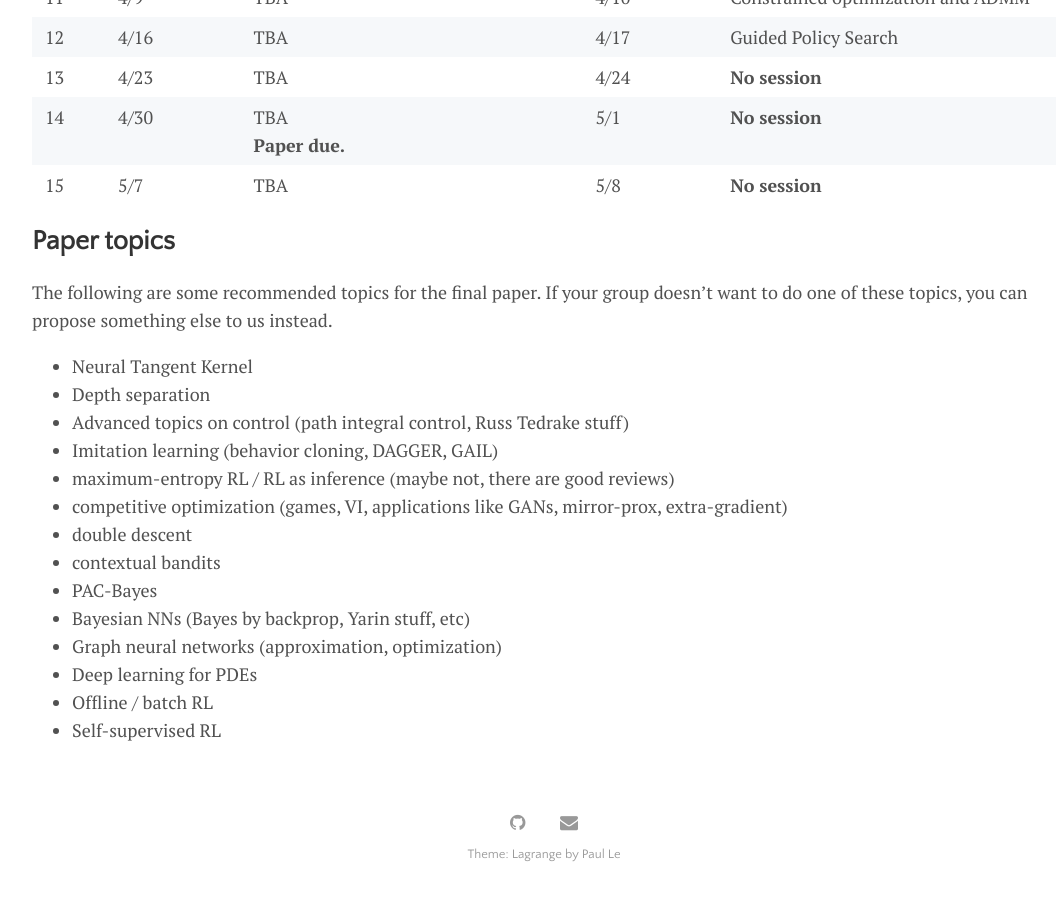
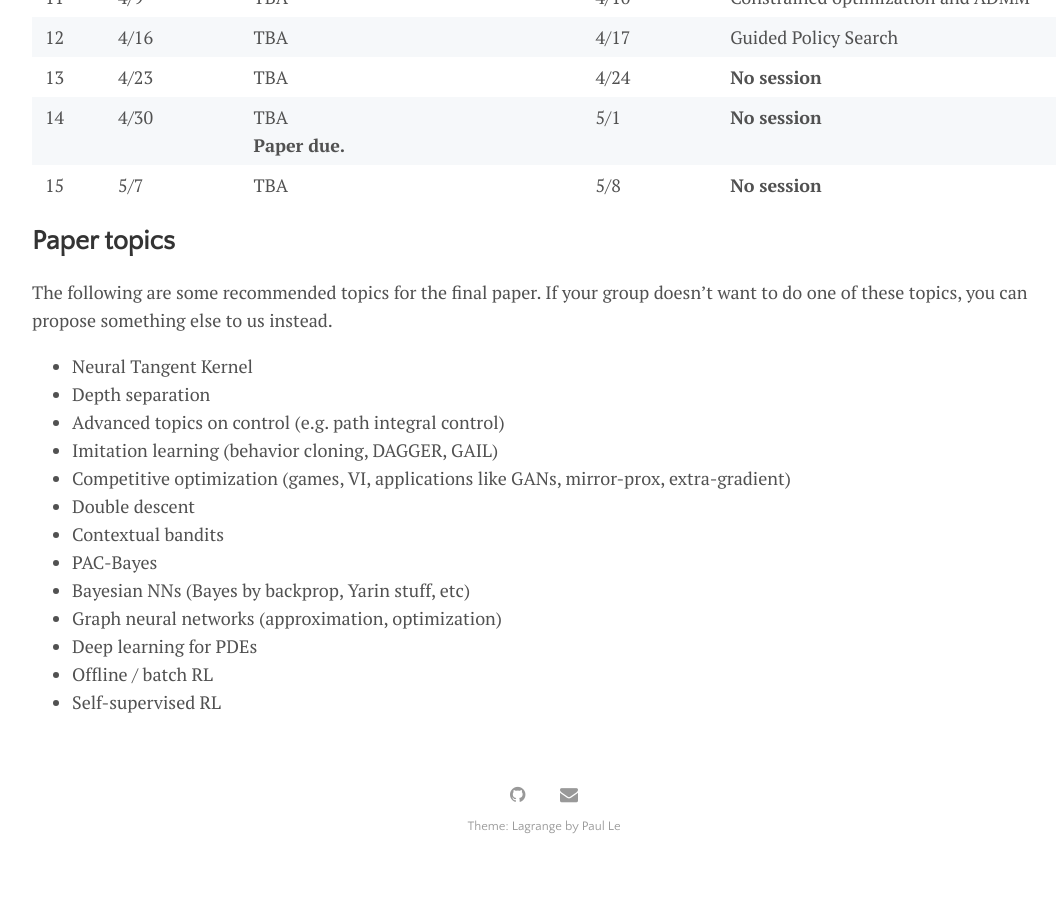
Before and after one commit to willwhitney/mathsdl-spring20, a Jekyll site: the page built from index.md, in a window 1280 px wide and 900 px high, scrolled down 2025 px. Shown: the whole window, without its empty margins (96-1157 px from the left). Built offline with Jekyll 4.4.1, drawn with Linux system fonts in a browser that asks for light colours; nearby versions of some CDN libraries; after the commit the page ends 2897 px from its top, so only the background shows below that.

Commit message:
update list of topics

```diff
--- a/index.md
+++ b/index.md
@@ -90,12 +90,11 @@ The following are some recommended topics for the final paper. If your group doe
 
 - Neural Tangent Kernel
 - Depth separation
-- Advanced topics on control (path integral control, Russ Tedrake stuff)
+- Advanced topics on control (e.g. path integral control)
 - Imitation learning (behavior cloning, DAGGER, GAIL)
-- maximum-entropy RL / RL as inference (maybe not, there are good reviews)
-- competitive optimization (games, VI, applications like GANs, mirror-prox, extra-gradient)
-- double descent
-- contextual bandits
+- Competitive optimization (games, VI, applications like GANs, mirror-prox, extra-gradient)
+- Double descent
+- Contextual bandits
 - PAC-Bayes
 - Bayesian NNs (Bayes by backprop, Yarin stuff, etc)
 - Graph neural networks (approximation, optimization)
```
